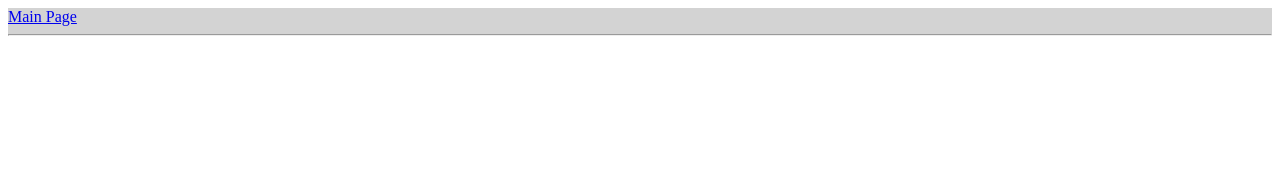
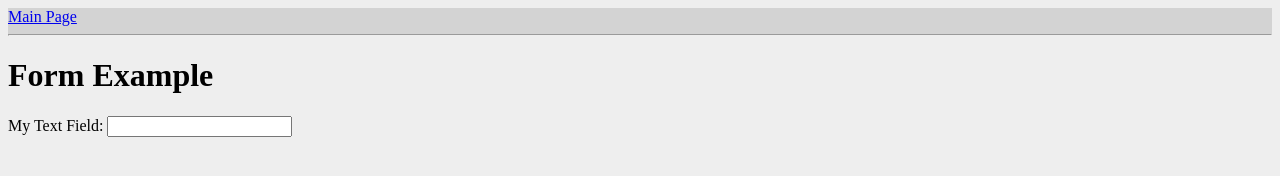
Before and after one commit to ericjohnsonKC/basicWebDevLab, a plain HTML site: page htmlFiles/htmlForms.html in a window 1280 px wide. Drawn offline with Linux system fonts and the light colour scheme.

Commit message:
Tinkered with HTML forms and added a style rule for body tags to make it a bit gray so input fields will show up visually against the background.

```diff
--- a/htmlFiles/htmlForms.html
+++ b/htmlFiles/htmlForms.html
@@ -10,5 +10,13 @@
     <nav><a href="../index.html">Main Page</a>
       <hr>
     </nav>
+
+    <h1>Form Example</h1>
+    <form action="dataProcessor.php" method="GET">
+
+      <label for="textField">My Text Field:</label>
+      <input type="text" name="textField" id="textField">
+
+    </form>
 </body>
 </html>
--- a/styles.css
+++ b/styles.css
@@ -9,6 +9,7 @@
 }
 body {
     font: verdana;
+    background: #eeeeee;
 }
 
 nav {
```
